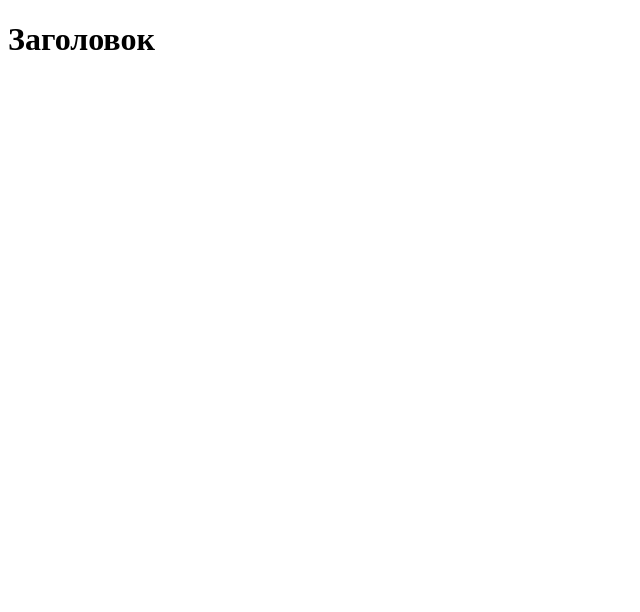
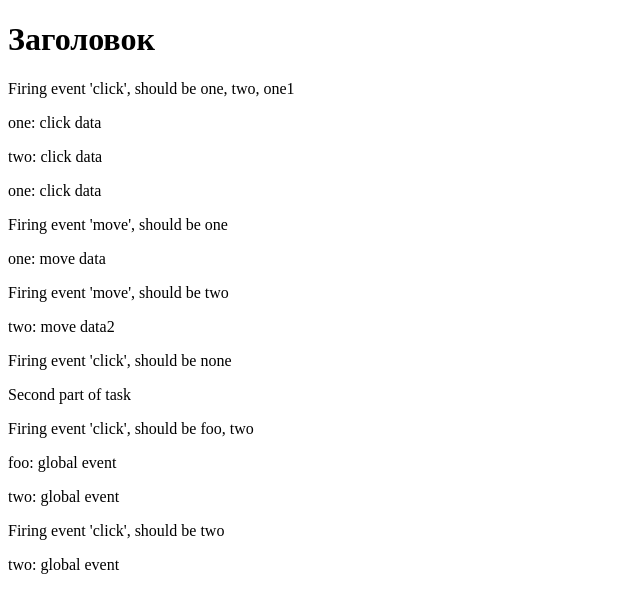
Before and after one commit to stochastical/events-homework, a plain HTML site: page pubsub/index.html in a window 1280 px wide. Shown: the whole page, without its empty margins (0-640 px from the left). Drawn offline with Linux system fonts and the light colour scheme.

Commit message:
Оба задания готовы. Добавлен тестовый файл

```diff
--- a/pubsub/index.html
+++ b/pubsub/index.html
@@ -2,8 +2,9 @@
 <html>
   <head>
 	<meta charset=utf-8>
-    <title>(Это title) Пример страницы на HTML5</title>
+	<title>Задание по событиям</title>
 	<script type="text/javascript" src="pubsub.js"></script>
+
   </head>
   <body>
 	<header>
@@ -11,7 +12,7 @@
 		 <h1>Заголовок</h1>
 	  </hgroup>
 	</header>
-    <section>
+	<section  id="output">
 
 	</section>
 	<footer>
@@ -21,5 +22,82 @@
 		(<span class="email">alex@tnu.edu.ua</span>)
 -->
 	</footer>
+	<script type="text/javascript">
+
+
+		var eventRouter = new PubSub();
+		var output;
+
+		function writer(text) {
+			var p;
+			if (!(output instanceof Element)) {
+				output = document.getElementById('output');
+			}
+			p = document.createElement('p');
+			p.appendChild(document.createTextNode(text));
+			output.appendChild( p );
+		}
+
+		function foo(event, data) {
+			writer("foo: " + data);
+		}
+
+
+		function makeOne() {
+		return function one(event, data) {
+		  writer("one: " + data);
+		}
+		}
+
+		var one1 = makeOne();
+
+		function one(event, data) {
+		  writer("one: " + data);
+		}
+
+		function two(event, data) {
+		  writer("two: " + data);
+		}
+
+
+		eventRouter.subscribe("click", one);
+		eventRouter.subscribe("click", two);
+		eventRouter.subscribe("click", one1);
+		eventRouter.subscribe("click", one);
+
+		eventRouter.subscribe("click", one);
+
+		writer("Firing event 'click', should be one, two, one1");
+		eventRouter.publish("click", "click data");
+
+		eventRouter.subscribe("move", one);
+		writer("Firing event 'move', should be one");
+		eventRouter.publish("move", "move data");
+		eventRouter.subscribe("move", two);
+		eventRouter.unsubscribe("move", one);
+
+		eventRouter.unsubscribe("move", one);
+
+		writer("Firing event 'move', should be two");
+		eventRouter.publish("move", "move data2");
+
+		eventRouter.off("click");
+		writer("Firing event 'click', should be none");
+		eventRouter.publish("click", "click data");
+
+
+		writer("Second part of task");
+		foo.subscribe('click');
+		two.subscribe('click');
+
+		writer("Firing event 'click', should be foo, two");
+		GlobalPubSub().publish('click', 'global event');
+
+		foo.unsubscribe('click');
+
+		writer("Firing event 'click', should be two");
+		GlobalPubSub().publish('click', 'global event');
+
+	</script>
   </body>
 </html>
--- a/pubsub/pubsub.js
+++ b/pubsub/pubsub.js
@@ -33,9 +33,8 @@ PubSub.prototype.subscribe = function(eventName, handler) {
  */
 PubSub.prototype.unsubscribe = function(eventName, handler) {
 	var etable, i;
-	if ( (eventName == undefined) || (! handler instanceof Function) ) return handler;
-	if ( (this.table !== undefined) && (this.table[eventName] !== undefined) &&
-		(this.table[eventName][handler] !== undefined) ) {
+	if ( (eventName != undefined) && ( handler instanceof Function) &&
+		 (this.table !== undefined) && (this.table[eventName] !== undefined) ) {
 			etable = this.table[eventName];
 			i = etable.indexOf(handler);
 			if ( i > -1 ) {
@@ -91,56 +90,6 @@ PubSub.prototype.off = function(eventName) {
 
 
 
-var eventRouter = new PubSub();
-
-function foo(event, data) {
-    console.log("foo: " + data);
-}
-
-
-function makeOne() {
-return function one(event, data) {
-	console.log("one: " + data);
-}
-}
-
-var one1 = makeOne();
-
-function one(event, data) {
-	console.log("one: " + data);
-}
-
-function two(event, data) {
-	console.log("two: " + data);
-}
-
-
-eventRouter.subscribe("click", one);
-eventRouter.subscribe("click", two);
-eventRouter.subscribe("click", one1);
-eventRouter.subscribe("click", one);
-
-eventRouter.subscribe("click", one);
-
-console.log("Firing event 'click', should be one, two, one1\n");
-eventRouter.publish("click", "click data");
-
-eventRouter.subscribe("move", one);
-console.log("Firing event 'move', should be one\n");
-eventRouter.publish("move", "move data");
-eventRouter.subscribe("move", two);
-eventRouter.unsubscribe("move", one);
-
-eventRouter.unsubscribe("move", one);
-
-console.log("Firing event 'move', should be two\n");
-eventRouter.publish("move", "move data2");
-
-eventRouter.off("click");
-console.log("Firing event 'click', should be none\n");
-eventRouter.publish("click", "click data");
-
-
 
 
 /*
@@ -173,15 +122,3 @@ GlobalPubSub = (function() {
  Function.prototype.unsubscribe = function(eventName) {
  	return GlobalPubSub().unsubscribe(eventName, this);
  }
-
-
-
-
-foo.subscribe('click');
-two.subscribe('click');
-
-GlobalPubSub().publish('click', 'global event');
-
-foo.unsubscribe('click');
-
-GlobalPubSub().publish('click', 'global event');
```
Lines whose indentation alone changed are shown as unchanged.
